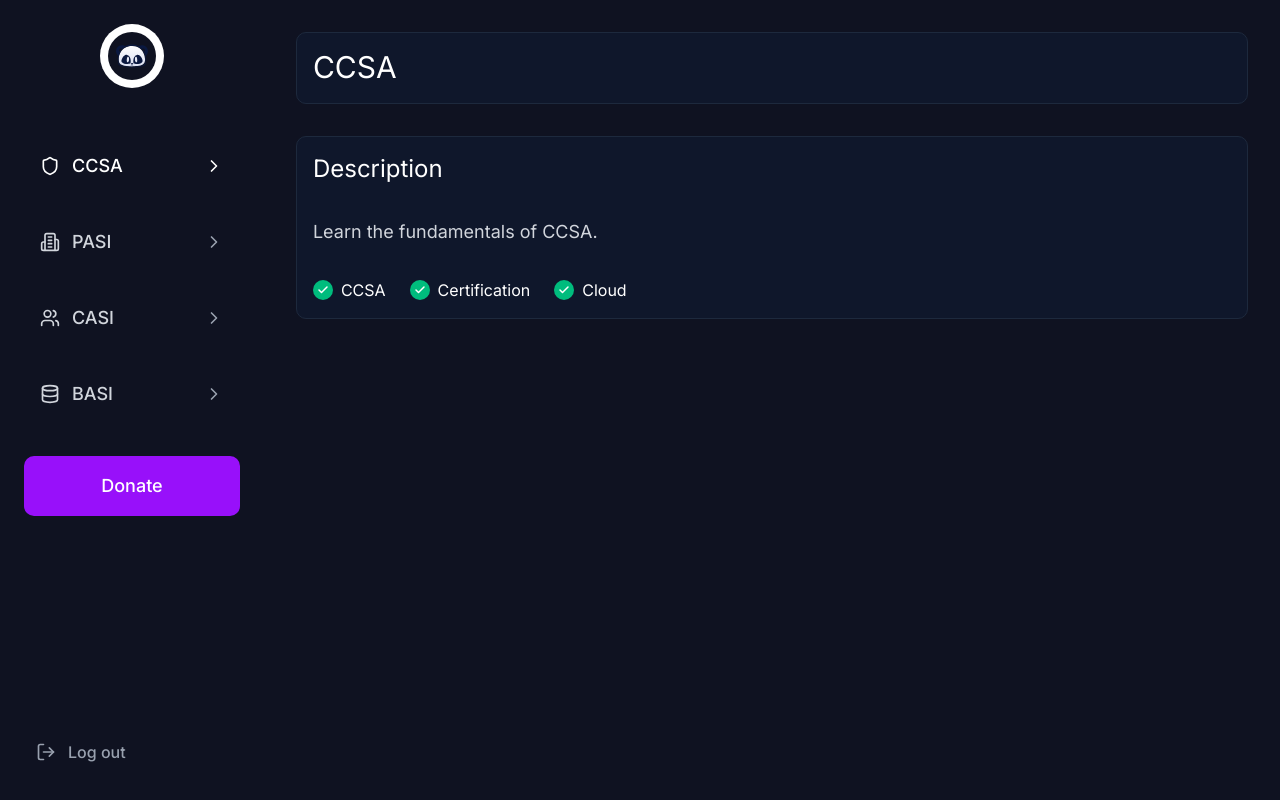
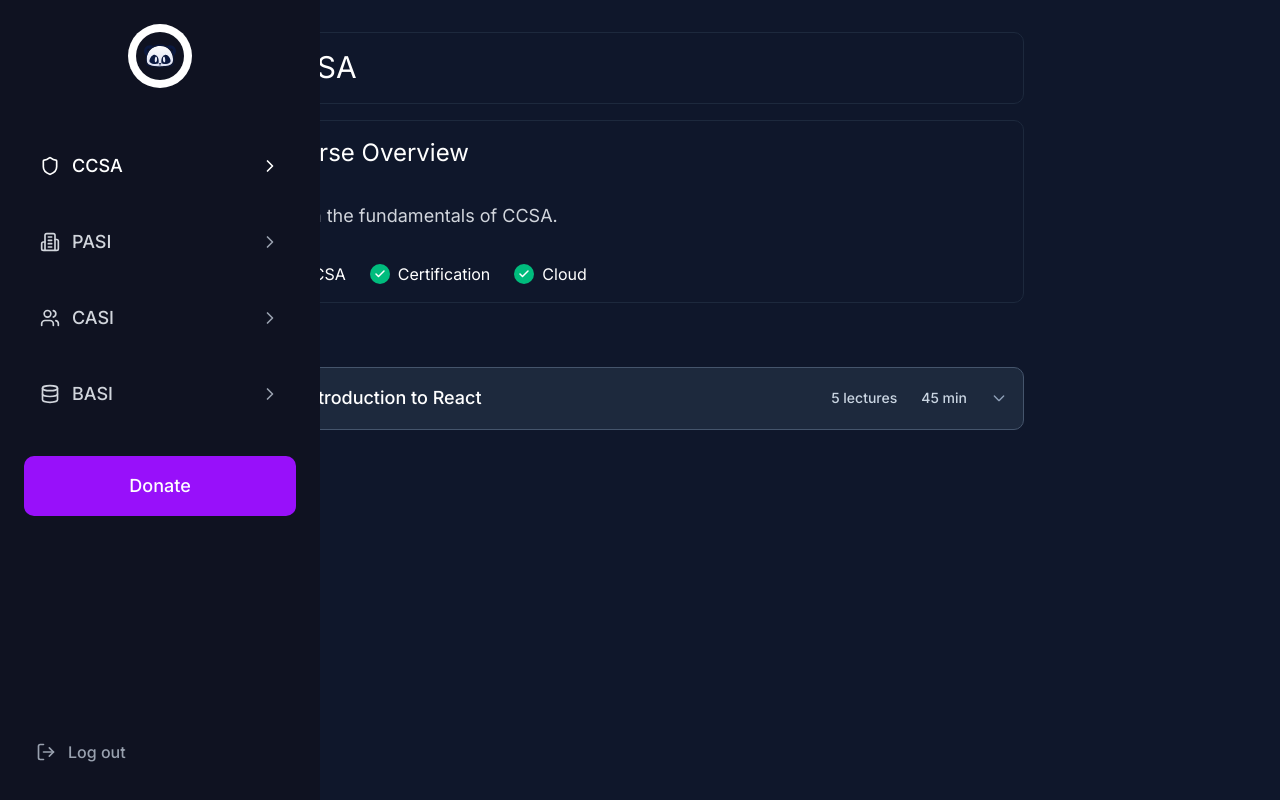
Before and after one commit to gurwnx222/sukii.xyz, a Next.js app: page /courses/categories/CCSA in a window 1280 px wide. Built offline with nearby package versions, Linux system fonts and the light colour scheme.

Commit message:
fixes issues

```diff
--- a/features/courses/components/CourseHeader.jsx
+++ b/features/courses/components/CourseHeader.jsx
@@ -8,19 +8,19 @@ export default function CourseHeader({
   courseTags,
 }) {
   return (
-    <div className="w-full">
+    <div className="flex flex-col items-center justify-center">
       {/* Course Name Section */}
-      <div className="bg-slate-900 border border-slate-800 rounded-lg p-4 m-8">
+      <div className="w-3xl bg-slate-900 border border-slate-800 rounded-lg p-4 mt-8 ">
         <h1 className="text-xl md:text-2xl lg:text-3xl font-normal text-white leading-tight">
           {courseName}
         </h1>
       </div>
 
       {/* Description Section */}
-      <div className="bg-slate-900 border border-slate-800 rounded-lg p-4 m-8">
+      <div className="w-3xl bg-slate-900 border border-slate-800 rounded-lg p-4 mt-4 mb-8">
         <div className="space-y-6">
           <h2 className="text-lg md:text-1xl lg:text-2xl font-normal text-white mb-8">
-            Description
+            Course Overview
           </h2>
 
           <p className="text-gray-300 text-base md:text-lg leading-relaxed max-w-4xl mb-8">
--- a/features/courses/components/ModuleCard.jsx
+++ b/features/courses/components/ModuleCard.jsx
@@ -1,19 +1,44 @@
 "use client";
+import { useState } from "react";
 
 const ModuleCard = ({
   moduleNumber = 0,
   moduleTitle = "Untitled Module",
   lectureCount = 0,
   duration = "0 min",
+  videoTitle = "",
+  description = "",
+  iframeLink = "",
 }) => {
+  const [isExpanded, setIsExpanded] = useState(false);
+
   // Ensure consistent data types
   const safeModuleNumber = Number(moduleNumber) || 0;
   const safeLectureCount = Number(lectureCount) || 0;
   const safeModuleTitle = String(moduleTitle || "Untitled Module");
   const safeDuration = String(duration || "0 min");
+  const safeVideoTitle = String(videoTitle || "");
+  const safeDescription = String(description || "");
+  const safeIframeLink = String(iframeLink || "");
+
+  const handleCardClick = () => {
+    // Only toggle if there's video content to show
+    if (safeIframeLink) {
+      setIsExpanded(!isExpanded);
+    }
+  };
 
   return (
-    <div className="bg-slate-800 border border-slate-200 rounded-lg p-4 mb-3 hover:bg-slate-800 transition-colors duration-200">
+    <div className="w-full bg-slate-800 border border-slate-600 rounded-lg mb-3 overflow-hidden transition-all duration-300 ease-in-out">
+      {/* Header - Clickable */}
+      <div
+        className={`p-4 transition-colors duration-200 ${
+          safeIframeLink
+            ? "hover:bg-slate-700 cursor-pointer"
+            : "hover:bg-slate-800"
+        }`}
+        onClick={handleCardClick}
+      >
         <div className="flex items-center justify-between">
           <div className="flex-1">
             <h3 className="text-white font-medium text-lg">
@@ -25,8 +50,11 @@ const ModuleCard = ({
               {safeLectureCount} lecture{safeLectureCount !== 1 ? "s" : ""}
             </span>
             <span className="text-sm font-medium">{safeDuration}</span>
+            {safeIframeLink && (
               <svg
-            className="w-4 h-4 text-slate-400"
+                className={`w-4 h-4 text-slate-400 transition-transform duration-300 ease-in-out ${
+                  isExpanded ? "rotate-180" : ""
+                }`}
                 fill="none"
                 stroke="currentColor"
                 viewBox="0 0 24 24"
@@ -38,7 +66,49 @@ const ModuleCard = ({
                   d="M19 9l-7 7-7-7"
                 />
               </svg>
+            )}
           </div>
+        </div>
+      </div>
+
+      {/* Expandable Content with smooth height transition */}
+      <div
+        className={`border-t border-slate-600 bg-slate-800 transition-all duration-300 ease-in-out overflow-hidden ${
+          isExpanded && safeIframeLink
+            ? "max-h-screen opacity-100"
+            : "max-h-0 opacity-0"
+        }`}
+      >
+        {safeIframeLink && (
+          <div className="p-6">
+            {/* Video Title */}
+            {safeVideoTitle && (
+              <h4 className="text-white font-semibold text-xl mb-3">
+                {safeVideoTitle}
+              </h4>
+            )}
+            {/* Description */}
+            {safeDescription && (
+              <p className="text-slate-300 text-sm mb-4 leading-relaxed">
+                {safeDescription}
+              </p>
+            )}
+            {/* YouTube Video Embed */}
+            <div
+              className="relative w-full"
+              style={{ paddingBottom: "56.25%" }}
+            >
+              <iframe
+                className="absolute top-0 left-0 w-full h-full rounded-lg"
+                src={safeIframeLink}
+                title={safeVideoTitle || safeModuleTitle}
+                frameBorder="0"
+                allow="accelerometer; autoplay; clipboard-write; encrypted-media; gyroscope; picture-in-picture"
+                allowFullScreen
+              />
+            </div>
+          </div>
+        )}
       </div>
     </div>
   );
--- a/features/courses/components/ModuleList.jsx
+++ b/features/courses/components/ModuleList.jsx
@@ -3,16 +3,19 @@ import ModuleCard from "./ModuleCard";
 
 const ModuleList = ({ modules = [] }) => {
   return (
-    <div className="p-4 sm:p-6 lg:p-8">
-      <div className="max-w-4xl mx-auto">
-        <div className="space-y-2">
+    <div className="flex-1 bg-slate-900 p-0 sm:p-6 lg:p-8">
+      <div className="max-w-8xl mx-auto flex flex-col items-center justify-center">
+        <div className="w-3xl space-y-2">
           {modules.map((module) => (
             <ModuleCard
-              key={`module-${module.moduleNumber}-${module.moduleTitle}`} // Use stable unique key
+              key={`module-${module.moduleNumber}-${module.moduleTitle}`}
               moduleNumber={module.moduleNumber}
               moduleTitle={module.moduleTitle}
               lectureCount={module.lectureCount}
               duration={module.duration}
+              videoTitle={module.videoTitle}
+              description={module.description}
+              iframeLink={module.iframeLink}
             />
           ))}
         </div>
--- a/features/courses/components/SideBar.jsx
+++ b/features/courses/components/SideBar.jsx
@@ -11,7 +11,7 @@ import Image from "next/image";
 
 export default function SideBar() {
   return (
-    <div className="w-80 h-screen bg-[#0f1221] flex flex-col p-6">
+    <div className="fixed left-0 top-0 w-80 h-screen bg-[#0f1221] flex flex-col p-6 z-50">
       {/* Logo Section */}
       <div className="flex justify-center mb-12">
         <div className="w-16 h-16 bg-white rounded-full flex items-center justify-center">
--- a/features/courses/pages/CCSA.jsx
+++ b/features/courses/pages/CCSA.jsx
@@ -1,16 +1,33 @@
 "use client";
 import React from "react";
 import CourseHeader from "../components/CourseHeader";
+import ModuleList from "../components/ModuleList";
+
 export default function CCSA() {
+  const moduleData = [
+    {
+      moduleNumber: 1,
+      moduleTitle: "Introduction to React",
+      lectureCount: 5,
+      duration: "45 min",
+      videoTitle: "Getting Started with React Components",
+      description:
+        "Learn the fundamentals of React components and how to build your first interactive application.",
+      iframeLink:
+        "https://www.youtube.com/embed/nb_fFj_0rq8?si=8RN11PeoXzCTURUK",
+    },
+  ];
+
   return (
-    <>
-      <div className="w-full h-screen" style={{ backgroundColor: "#0f1221" }}>
+    <div className="min-h-screen w-full bg-slate-900 overflow-y-auto">
+      <div className="w-full h-full flex flex-col">
         <CourseHeader
           courseName="CCSA"
           courseDescription="Learn the fundamentals of CCSA."
           courseTags={["CCSA", "Certification", "Cloud"]}
         />
+        <ModuleList modules={moduleData} />
       </div>
-    </>
+    </div>
   );
 }
```
Lines whose indentation alone changed are shown as unchanged.
